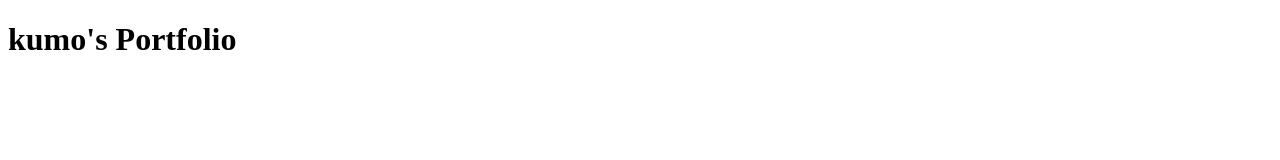
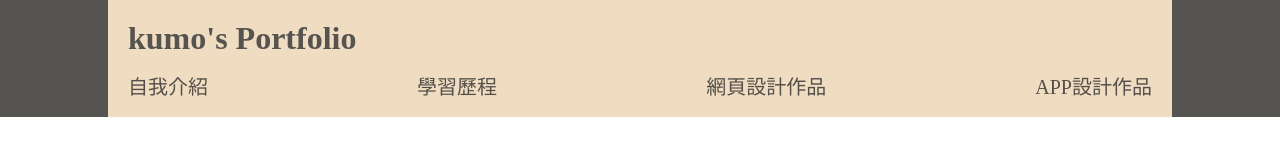
Before and after one commit to kumoshan/kumoshan.github.io, a plain HTML site: page index.html in a window 1280 px wide. Drawn offline with Linux system fonts and the light colour scheme.

Commit message:
007 增加導覽列更換顏色

```diff
--- a/index.html
+++ b/index.html
@@ -8,7 +8,21 @@
     <link rel="stylesheet" href="public\css\styles.css">
 </head>
 <body>
-    <h1>kumo's Portfolio</h1>
+    <header>
+        <div class="container">
+            <h1> <a href="#">kumo's Portfolio</a>
+                </h1>
+            <nav>
+                <ul>
+                    <li><a href="#">自我介紹</a></li>
+                    <li><a href="#">學習歷程</a></li>
+                    <li><a href="#">網頁設計作品</a></li>
+                    <li><a href="#">APP設計作品</a></li>
+                </ul>
+            </nav>
+        </div>
+    </header>
+
 </body>
 
 </html>
--- a/public/css/scss/styles.scss
+++ b/public/css/scss/styles.scss
@@ -1,6 +1,32 @@
-$primary-color:#936925;
+$primary-color:#565450;
 
+*{margin: 0;padding: 0;
+}
 body{
+margin: 0;
+}
+header{background-color: #565450;}
+ul{list-style-type: none;}
+a{text-decoration: none;}
+.container{
+    margin: auto;
+    width: 80%;
+    max-width: 1140px;
+    background-color: rgb(240, 221, 193);
+    padding-right: 20px;
+    padding-left: 20px;
+    padding-top: 20px;
+}
+header>.container>h1>a{color:#565450;}
+
+header>.container>nav>ul{
+    display:flex;
+    justify-content: space-between;
 
 
 }
+header>.container>nav>ul>li>a{
+    line-height: 60px;
+    color:rgb(83, 80, 75);
+    font-size: 20px;
+}
```
Also changed, not shown: public/css/styles.css.
